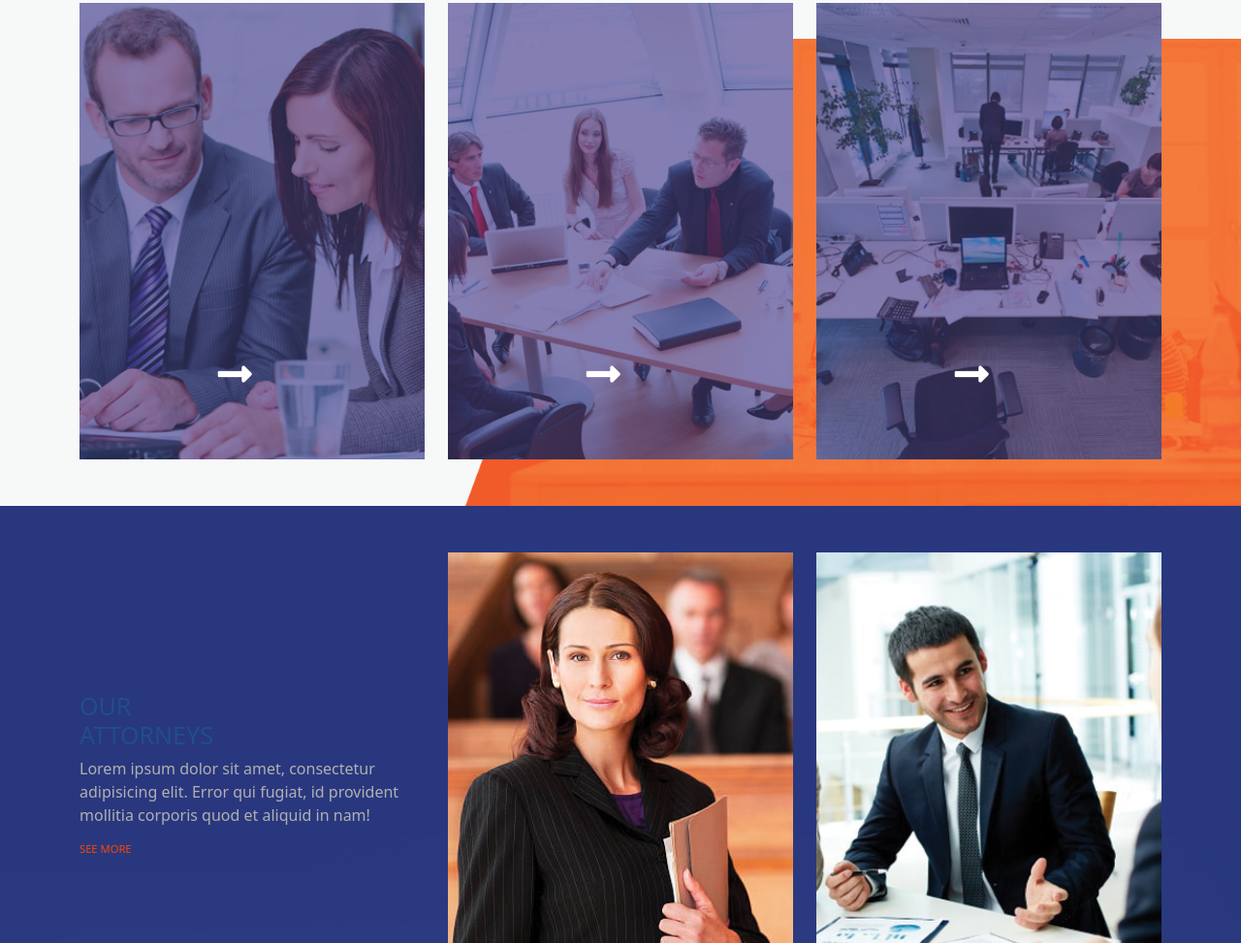
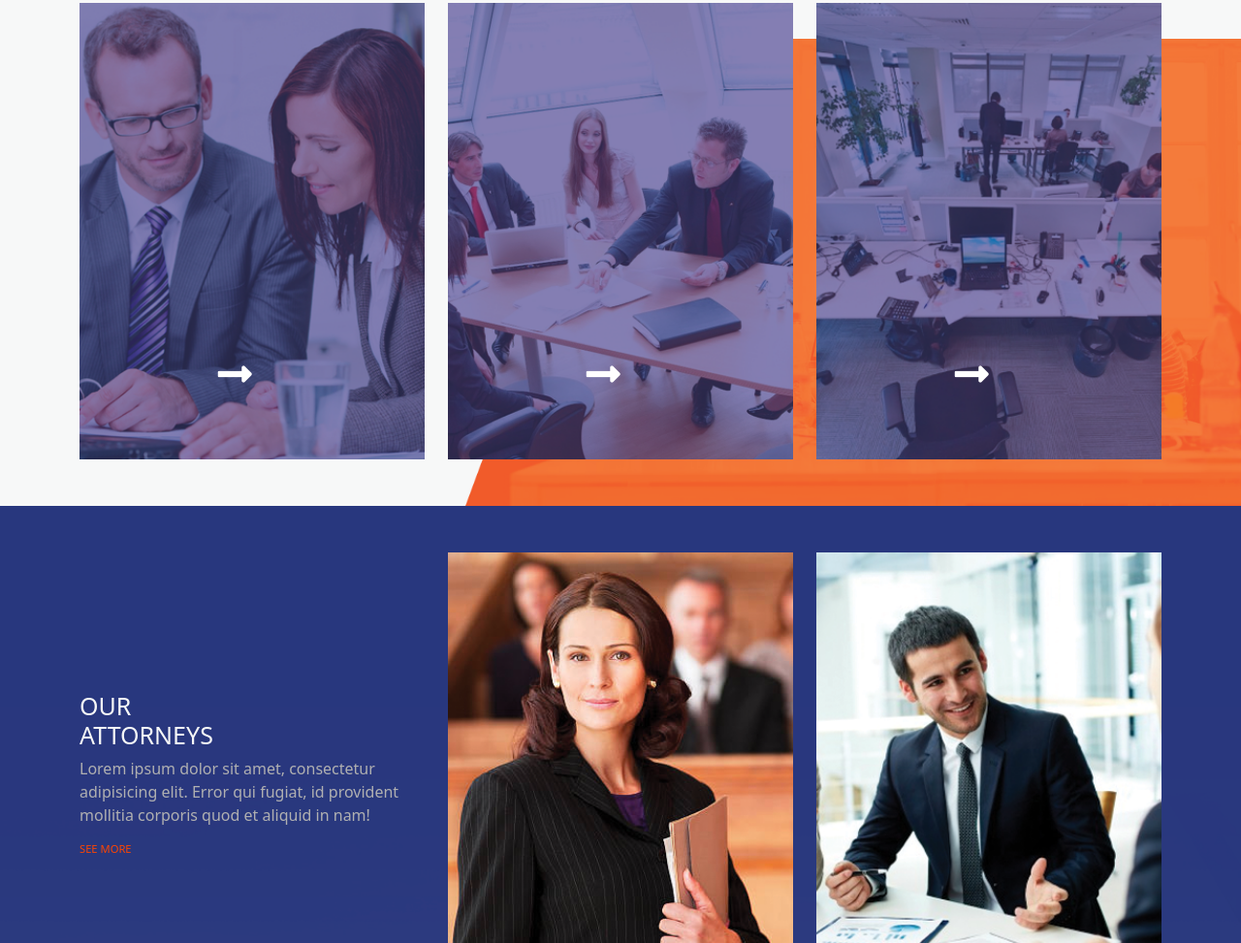
Before and after one commit to Tanjila-Chowdhury1/Wakip, a plain HTML site: page index.html in a window 1280 px wide. Shown: the part 1422-2395 px from the top of the page at 97% size. Drawn offline with nearby package versions, Linux system fonts and the light colour scheme.

Commit message:
Add files via upload

```diff
--- a/css/style.css
+++ b/css/style.css
@@ -175,6 +175,7 @@ filter: progid:DXImageTransform.Microsoft.gradient( startColorstr='#003f4c6b', e
 
 
 
+
         }
         .OT span {
             display: inline-block;
@@ -196,7 +197,7 @@ filter: progid:DXImageTransform.Microsoft.gradient( startColorstr='#003f4c6b', e
 
 
         .our-attorneys h1{
-            color: #204f87;
+            color:#f7f8f8;
             text-transform: uppercase;
             font-size: 25px;
 
```
